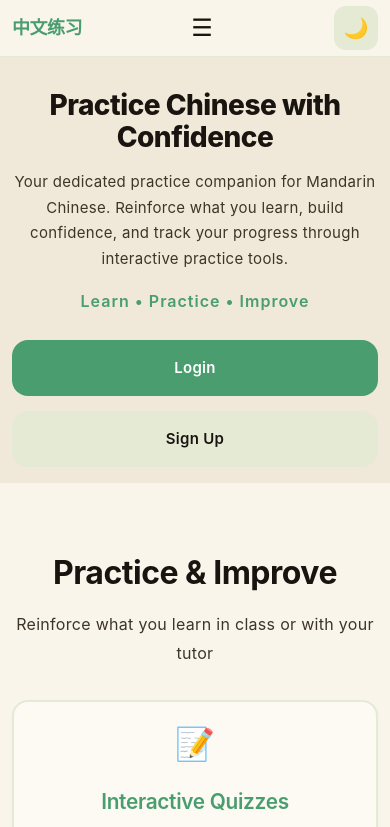
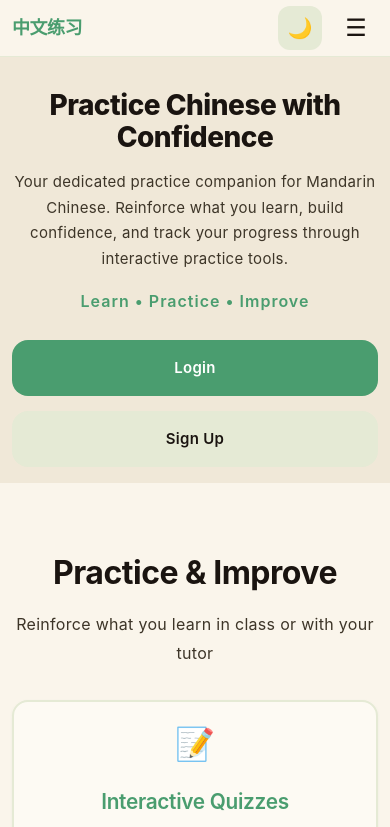
Before and after one commit to TheAssassin001/Language_tutor, a plain HTML site: page index.html in a window 390 px wide. Shown: the top 827 px of the page. Drawn offline with Linux system fonts and the light colour scheme.

Commit message:
Fix mobile menu toggle visibility on quizzes page
- Changed mobile-menu-toggle display from 'block' to 'flex' for proper rendering
- Added flexbox ordering to nav-wrapper elements for correct layout
- Ensured hamburger menu and dark mode toggle are both visible on mobile

```diff
--- a/style.css
+++ b/style.css
@@ -1098,16 +1098,30 @@ p {
 
   /* Mobile menu toggle */
   .mobile-menu-toggle {
-    display: block;
+    display: flex;
+    align-items: center;
+    justify-content: center;
     /* Touch-friendly size */
     min-width: 44px;
     min-height: 44px;
+    order: 3;
   }
 
   /* Navigation - Mobile menu */
   .nav-wrapper {
     position: relative;
     padding: var(--spacing-sm) 0;
+    display: flex;
+  }
+
+  .logo {
+    order: 1;
+  }
+
+  .dark-mode-toggle {
+    order: 2;
+    margin-left: auto;
+    margin-right: var(--spacing-sm);
   }
 
   .nav-links {
```
